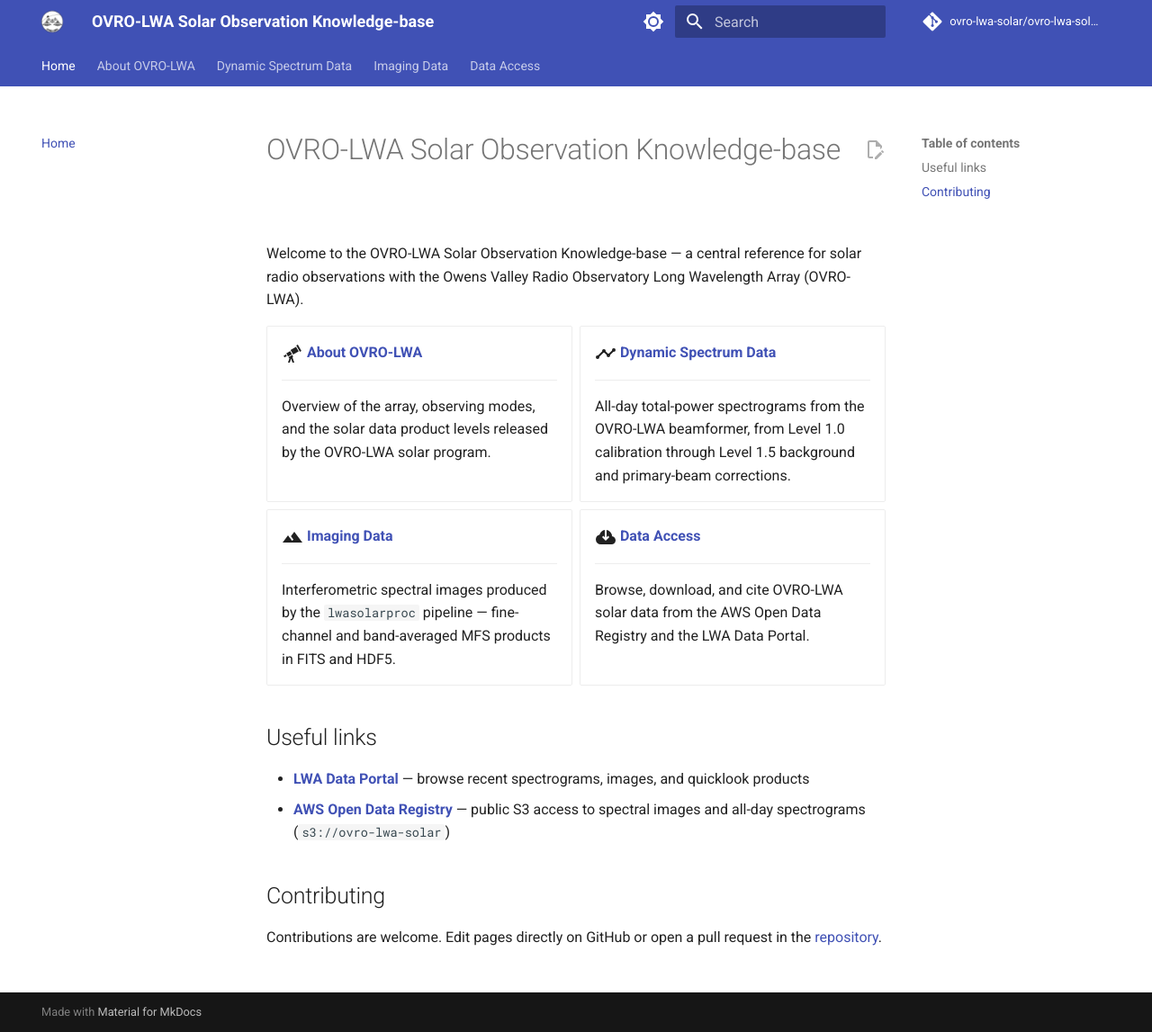
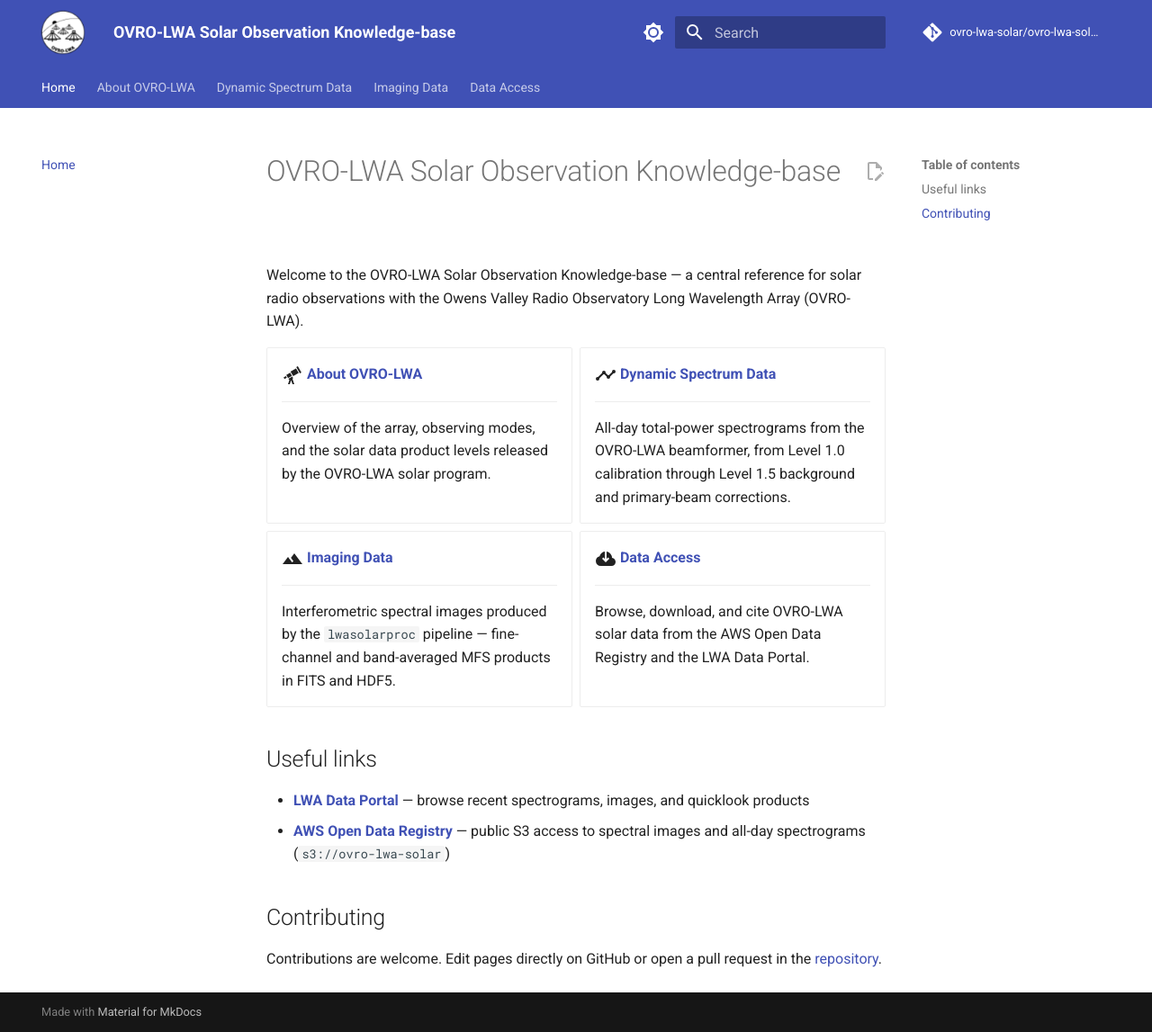
Before and after one commit to ovro-lwa-solar/ovro-lwa-solar.github.io, an MkDocs documentation site: the page built from docs/index.md, in a window 1280 px wide and 1147 px high. Shown: the whole window at 90% size. Built offline with MkDocs 1.6.1 and Material for MkDocs 9.7.7, drawn with Linux system fonts in a browser that asks for light colours; comment, search, counter and statistics services are not loaded.

Commit message:
Double header logo display size with custom CSS.
Sets the header logo to 2.4rem square, twice the Material default.

Co-authored-by: Cursor <cursoragent@cursor.com>

```diff
--- /dev/null
+++ b/docs/stylesheets/extra.css
@@ -0,0 +1,7 @@
+/* Header logo: 2x default Material size (1.2rem -> 2.4rem), square */
+.md-header__button.md-logo img,
+.md-header__button.md-logo svg {
+  height: 2.4rem;
+  width: 2.4rem;
+  object-fit: contain;
+}
--- a/mkdocs.yml
+++ b/mkdocs.yml
@@ -64,3 +64,6 @@ extra:
   analytics:
     provider: google
     property: G-J6J5GSLKJ7
+
+extra_css:
+  - stylesheets/extra.css
```
